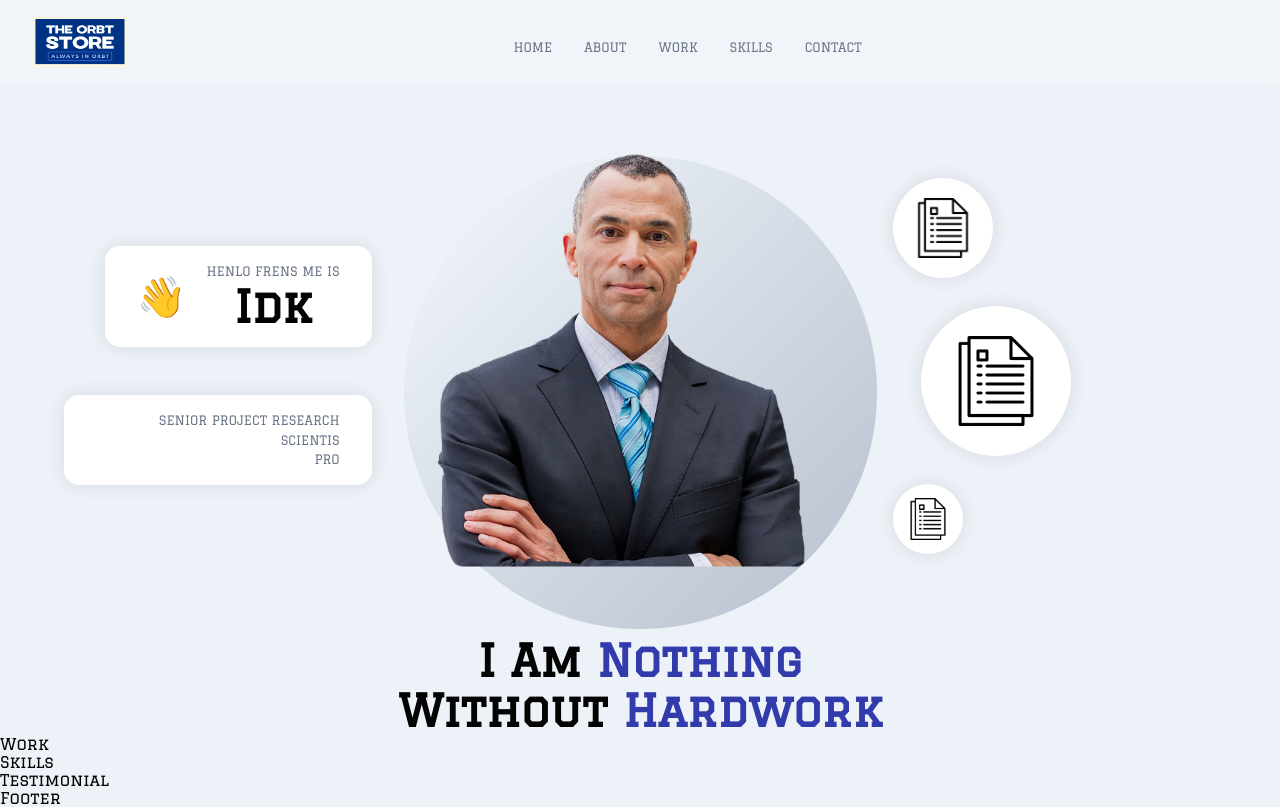
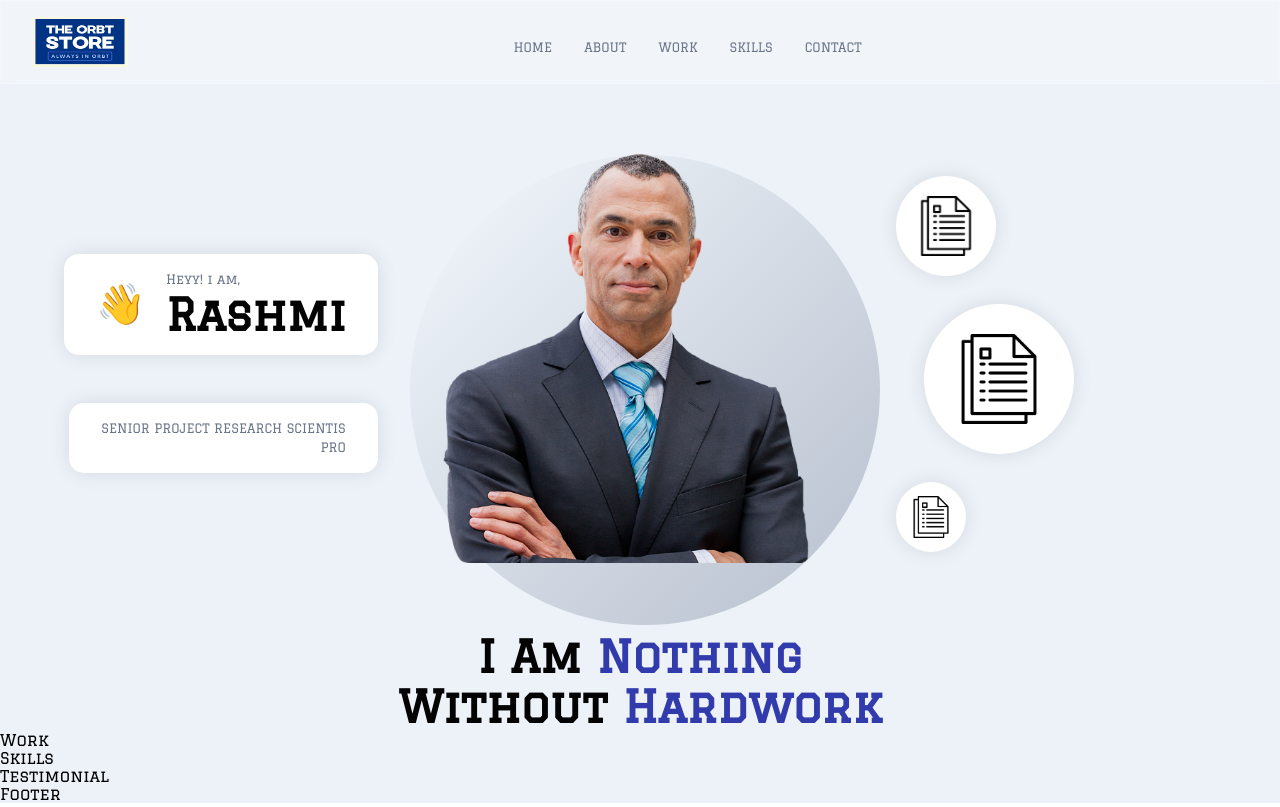
Before and after one commit to RalDsz/OBT_LEB, a React (Create React App) app in the folder frontend_react/: page / in a window 1280 px wide. Built offline with nearby package versions, Linux system fonts and the light colour scheme.

Commit message:
Co-authored-by: YBSuperAwesome02 <YBSuperAwesome02@users.noreply.github.com>

```diff
--- a/frontend_react/src/containers/Header/Header.jsx
+++ b/frontend_react/src/containers/Header/Header.jsx
@@ -33,8 +33,8 @@ const Header = () => (
         <div className="badge-cmp app__flex">
           <span>👋</span>
           <div style={{ marginLeft: 20 }}>
-            <p className="p-text">HENLO FRENS ME IS</p>
-            <h1 className="head-text">idk</h1>
+            <p className="p-text">Heyy! i am,</p>
+            <h1 className="head-text">Rashmi </h1>
           </div>
         </div>
 
--- a/package.json
+++ b/package.json
@@ -1,5 +1,6 @@
 {
   "dependencies": {
-    "react-clear-cache": "^1.4.12"
+    "react-clear-cache": "^1.4.12",
+    "react-router-dom": "^6.2.2"
   }
 }
```
Also changed, not shown: 1 other file (tests, documents, lock files or other folders).
